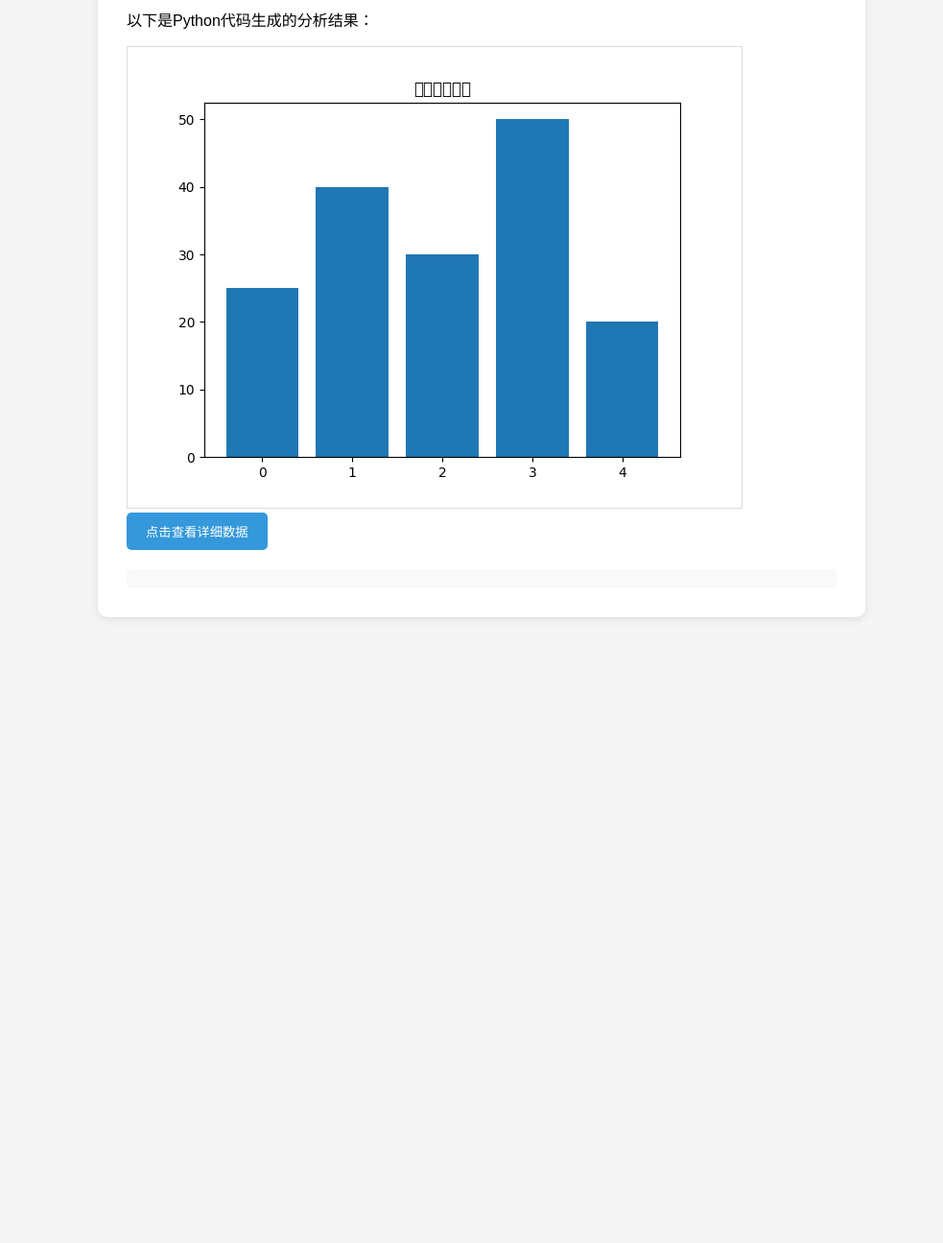
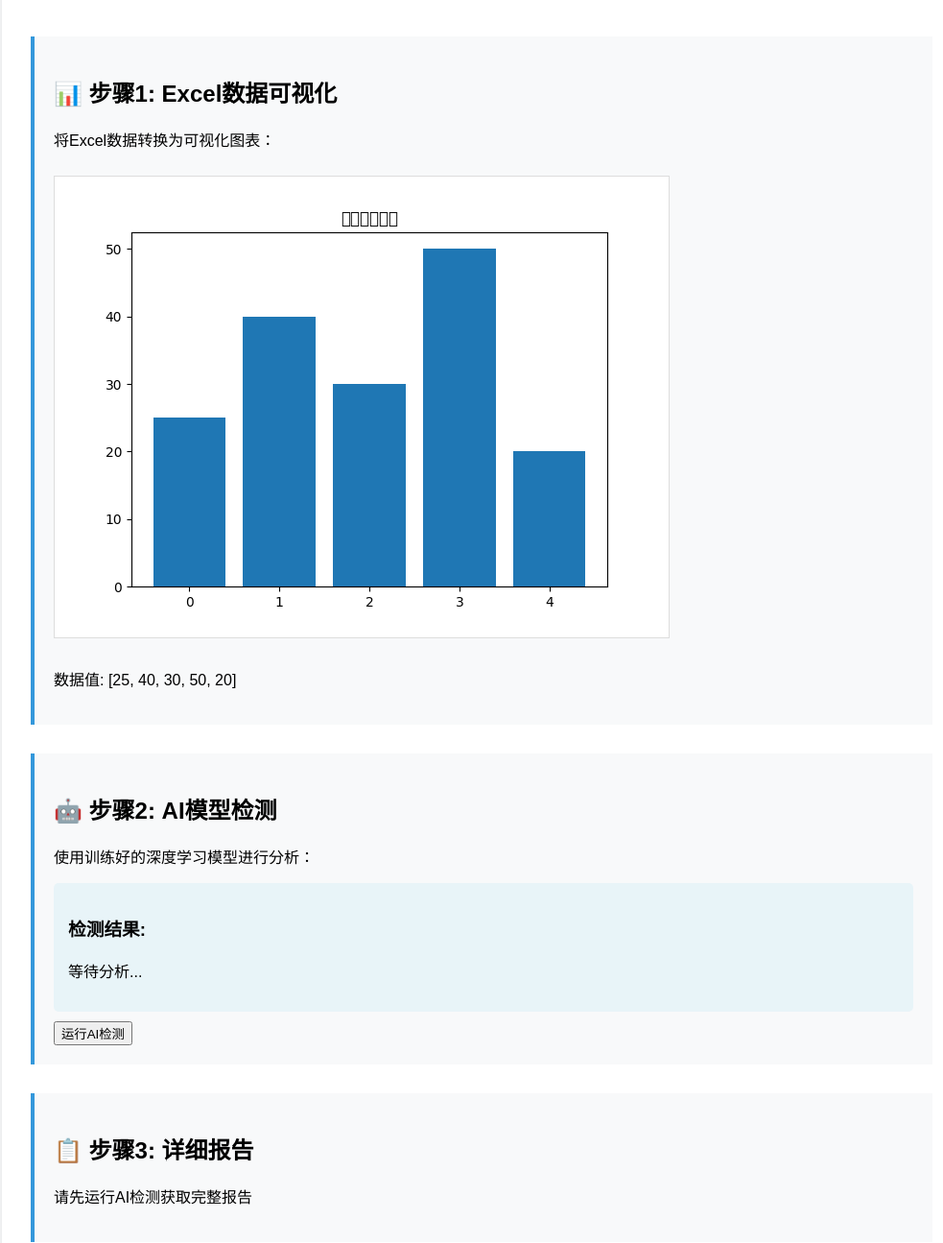
Before and after one commit to wangxiaoxiaojiayoujia/single-slit-checker3, a plain HTML site: page index.html in a window 1280 px wide. Shown: the part 131-1426 px from the top of the page at 96% size, without its empty margins (138-1121 px from the left). Before the commit the page ends 800 px from the top, so only its background shows below. Drawn offline with Linux system fonts and the light colour scheme.

Commit message:
添加完整的AI检测展示页面

```diff
--- a/index.html
+++ b/index.html
@@ -1,67 +1,108 @@
 <!DOCTYPE html>
 <html>
 <head>
-    <title>我的Python项目</title>
+    <title>单缝检测AI系统</title>
     <style>
         body {
             font-family: Arial, sans-serif;
-            max-width: 800px;
+            max-width: 1000px;
             margin: 0 auto;
             padding: 20px;
-            background: #f5f5f5;
+            background: #f8f9fa;
         }
         .container {
             background: white;
             padding: 30px;
             border-radius: 10px;
             box-shadow: 0 2px 10px rgba(0,0,0,0.1);
+            margin-bottom: 20px;
         }
         h1 {
             color: #2c3e50;
+            text-align: center;
         }
-        #result-img {
+        .step {
+            margin: 30px 0;
+            padding: 20px;
+            border-left: 4px solid #3498db;
+            background: #f8f9fa;
+        }
+        .result-box {
+            background: #e8f4f8;
+            padding: 15px;
+            border-radius: 5px;
+            margin: 10px 0;
+        }
+        .normal { color: green; font-weight: bold; }
+        .abnormal { color: red; font-weight: bold; }
+        img {
             max-width: 100%;
             border: 1px solid #ddd;
-        }
-        button {
-            background: #3498db;
-            color: white;
-            border: none;
-            padding: 10px 20px;
-            border-radius: 5px;
-            cursor: pointer;
-        }
-        #output {
-            margin-top: 20px;
-            padding: 10px;
-            background: #f9f9f9;
-            border-radius: 5px;
+            margin: 10px 0;
         }
     </style>
 </head>
 <body>
+    <h1>单缝检测AI系统</h1>
+
     <div class="container">
-        <h1>我的Python项目展示</h1>
-        <p>以下是Python代码生成的分析结果：</p>
+        <div class="step">
+            <h2>📊 步骤1: Excel数据可视化</h2>
+            <p>将Excel数据转换为可视化图表：</p>
+            <img src="result.png" alt="数据可视化结果">
+            <p>数据值: [25, 40, 30, 50, 20]</p>
+        </div>
 
-        <!-- 显示图表 -->
-        <img id="result-img" src="result.png" alt="分析结果">
+        <div class="step">
+            <h2>🤖 步骤2: AI模型检测</h2>
+            <p>使用训练好的深度学习模型进行分析：</p>
+            <div class="result-box">
+                <h3>检测结果:</h3>
+                <p id="ai-result">等待分析...</p>
+            </div>
+            <button onclick="runAIAnalysis()">运行AI检测</button>
+        </div>
 
-        <!-- 动态加载数据的按钮 -->
-        <button onclick="loadData()">点击查看详细数据</button>
-        <div id="output"></div>
+        <div class="step">
+            <h2>📋 步骤3: 详细报告</h2>
+            <div id="report">
+                <p>请先运行AI检测获取完整报告</p>
+            </div>
+        </div>
     </div>
 
     <script>
-        function loadData() {
-            fetch('data.json')
-                .then(response => response.json())
-                .then(data => {
-                    document.getElementById('output').innerHTML = `
-                        <h3>${data.name}</h3>
-                        <pre>${JSON.stringify(data.values, null, 2)}</pre>
-                    `;
-                });
+        function runAIAnalysis() {
+            // 模拟AI分析过程
+            document.getElementById('ai-result').innerHTML =
+                '<span class="processing">🔍 AI分析中...</span>';
+
+            // 2秒后显示结果（模拟AI计算时间）
+            setTimeout(() => {
+                // 这里应该是你的实际检测逻辑
+                // 假设检测结果为"异常"
+                const isNormal = Math.random() > 0.5;
+                const result = isNormal ?
+                    '<span class="normal">✅ 检测结果: 正常</span>' :
+                    '<span class="abnormal">❌ 检测结果: 异常</span>';
+
+                document.getElementById('ai-result').innerHTML = result;
+                generateReport(isNormal);
+            }, 2000);
+        }
+
+        function generateReport(isNormal) {
+            const reportHTML = `
+                <div class="result-box">
+                    <h3>详细分析报告</h3>
+                    <p><strong>模型名称:</strong> slit_twoclass.pkl</p>
+                    <p><strong>检测时间:</strong> ${new Date().toLocaleString()}</p>
+                    <p><strong>置信度:</strong> ${(Math.random() * 0.3 + 0.7).toFixed(2)}</p>
+                    <p><strong>状态:</strong> ${isNormal ? '正常' : '异常'}</p>
+                    ${!isNormal ? '<p><strong>异常原因:</strong> 数据波动超出阈值范围</p>' : ''}
+                </div>
+            `;
+            document.getElementById('report').innerHTML = reportHTML;
         }
     </script>
 </body>
```
